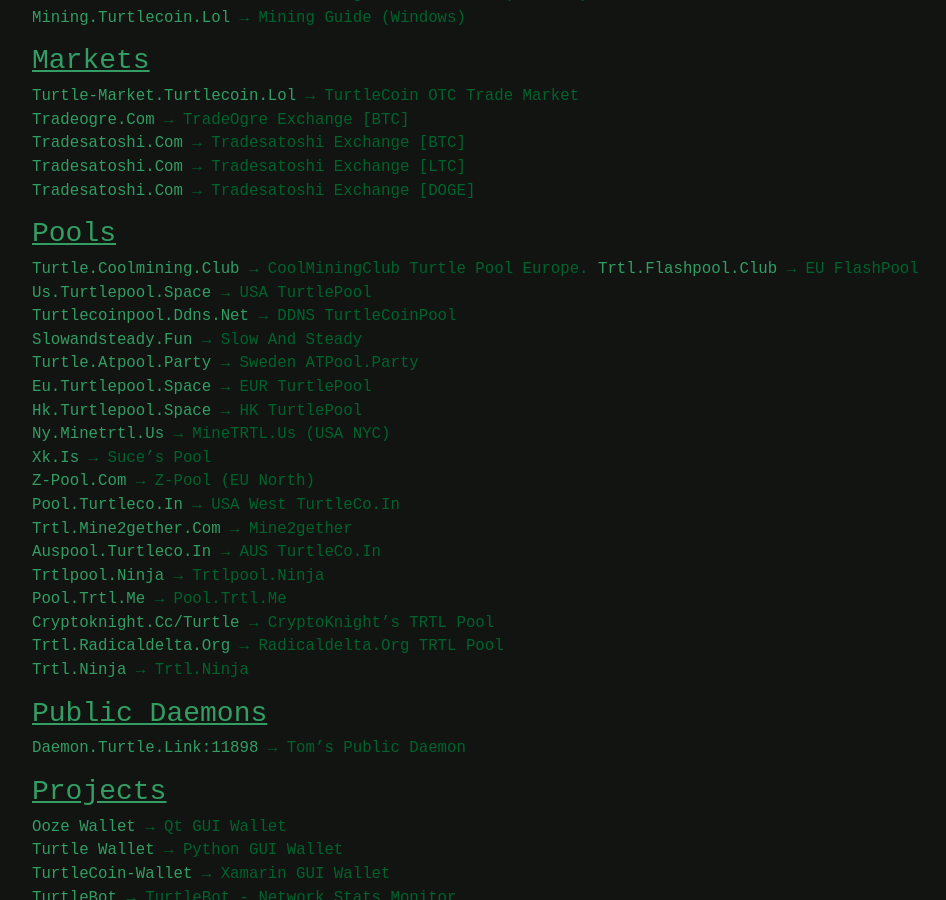
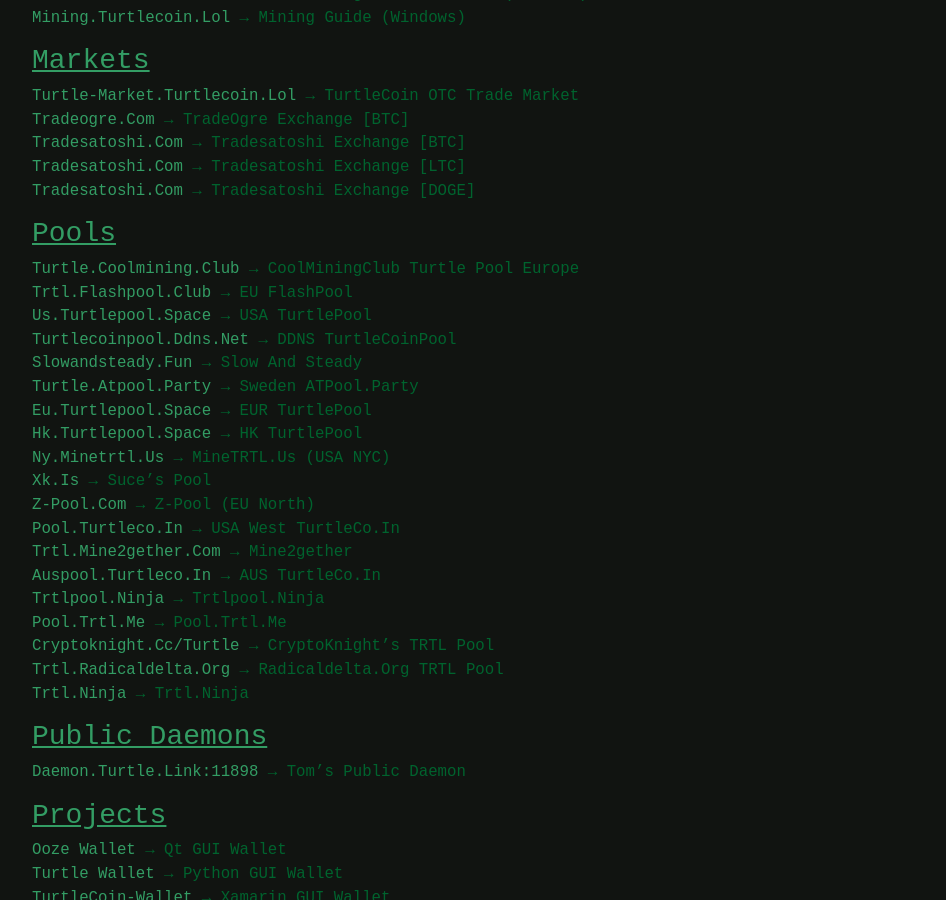
Before and after one commit to zack796/turtleturtle.org, a Jekyll site: the page built from index.md, in a window 1280 px wide and 900 px high, scrolled down 645 px. Shown: the whole window, without its empty margins (53-999 px from the left). Built offline with Jekyll 4.4.1, drawn with Linux system fonts in a browser that asks for light colours.

Commit message:
fixing layout

```diff
--- a/index.md
+++ b/index.md
@@ -31,7 +31,7 @@
 [tradesatoshi.com](https://tradesatoshi.com/Exchange/?market=TRTL_DOGE) → Tradesatoshi Exchange [DOGE]
 
 ### Pools
-[turtle.coolmining.club](https://turtle.coolmining.club) → CoolMiningClub Turtle Pool Europe.
+[turtle.coolmining.club](https://turtle.coolmining.club) → CoolMiningClub Turtle Pool Europe
 [trtl.flashpool.club](https://trtl.flashpool.club/) → EU FlashPool
 [us.turtlepool.space](http://us.turtlepool.space/) → USA TurtlePool
 [turtlecoinpool.ddns.net](http://turtlecoinpool.ddns.net/) → DDNS TurtleCoinPool
```
